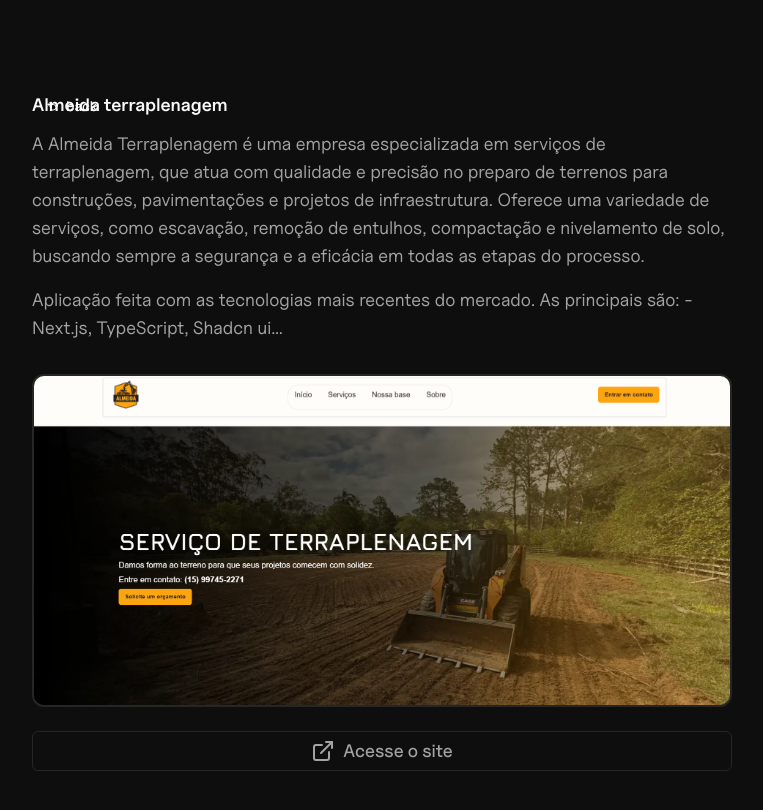
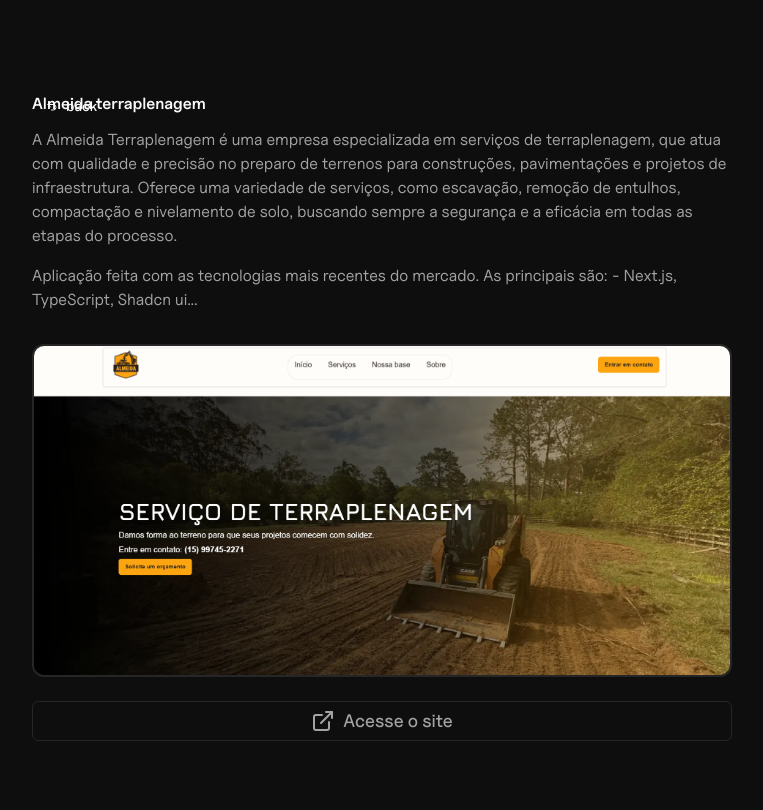
Before and after one commit to gusfngg/portifolio, a Next.js app: page /project/almeida-terraplenagem in a window 1280 px wide. Shown: the top 810 px of the page, without its empty margins (258-1021 px from the left). Built offline with nearby package versions, Linux system fonts and the light colour scheme.

Commit message:
resize font-size off texts

```diff
--- a/src/app/project/almeida-terraplenagem/page.tsx
+++ b/src/app/project/almeida-terraplenagem/page.tsx
@@ -11,11 +11,11 @@
       <ButtonBack />
 
       <div>
-        <h1 className="text-lg text-primary font-semibold leading-none">
+        <h1 className="text-base text-primary font-semibold leading-none">
           Almeida terraplenagem
         </h1>
 
-        <p className="text-neutral-700 dark:text-neutral-400 mt-4">
+        <p className="text-neutral-700 text-sm md:text-base dark:text-neutral-400 mt-4">
           A Almeida Terraplenagem é uma empresa especializada em serviços de
           terraplenagem, que atua com qualidade e precisão no preparo de
           terrenos para construções, pavimentações e projetos de infraestrutura.
@@ -24,7 +24,7 @@
           segurança e a eficácia em todas as etapas do processo.
         </p>
 
-        <p className="text-neutral-700 dark:text-neutral-400 mt-4">
+        <p className="text-neutral-700 text-sm md:text-base dark:text-neutral-400 mt-4">
           Aplicação feita com as tecnologias mais recentes do mercado. As
           principais são: - Next.js, TypeScript, Shadcn ui...
         </p>
--- a/src/app/project/pizza-shop/page.tsx
+++ b/src/app/project/pizza-shop/page.tsx
@@ -16,11 +16,11 @@
         <span className="text-sm font-medium">back</span>
       </Link>
       <div>
-        <h1 className="text-lg text-primary font-medium leading-none">
+        <h1 className="text-base text-primary font-medium leading-none">
           Pizza-shop
         </h1>
 
-        <p className="text-neutral-700 dark:text-neutral-400 mt-4">
+        <p className="text-neutral-700 text-sm md:text-base dark:text-neutral-400 mt-4">
           Pizza Shop é uma aplicação web desenvolvida em TypeScript e ReactJS,
           focada no gerenciamento eficiente de pedidos. Utilizando Vite para
           performance e Styled-components. Oferece uma interface otimizada e de
--- a/src/components/profile.tsx
+++ b/src/components/profile.tsx
@@ -16,10 +16,10 @@
 
       <div>
         <BlurFade inView>
-          <h1 className="text-xl font-semibold">Gustavo Camargo</h1>
+          <h1 className="text-lg font-semibold">Gustavo Camargo</h1>
         </BlurFade>
         <BlurFade inView>
-          <span className="text-neutral-600 dark:text-neutral-300 font-mono text-base">
+          <span className="text-neutral-600 dark:text-neutral-300 font-mono text-sm">
             fullstack engineer
           </span>
         </BlurFade>
```
